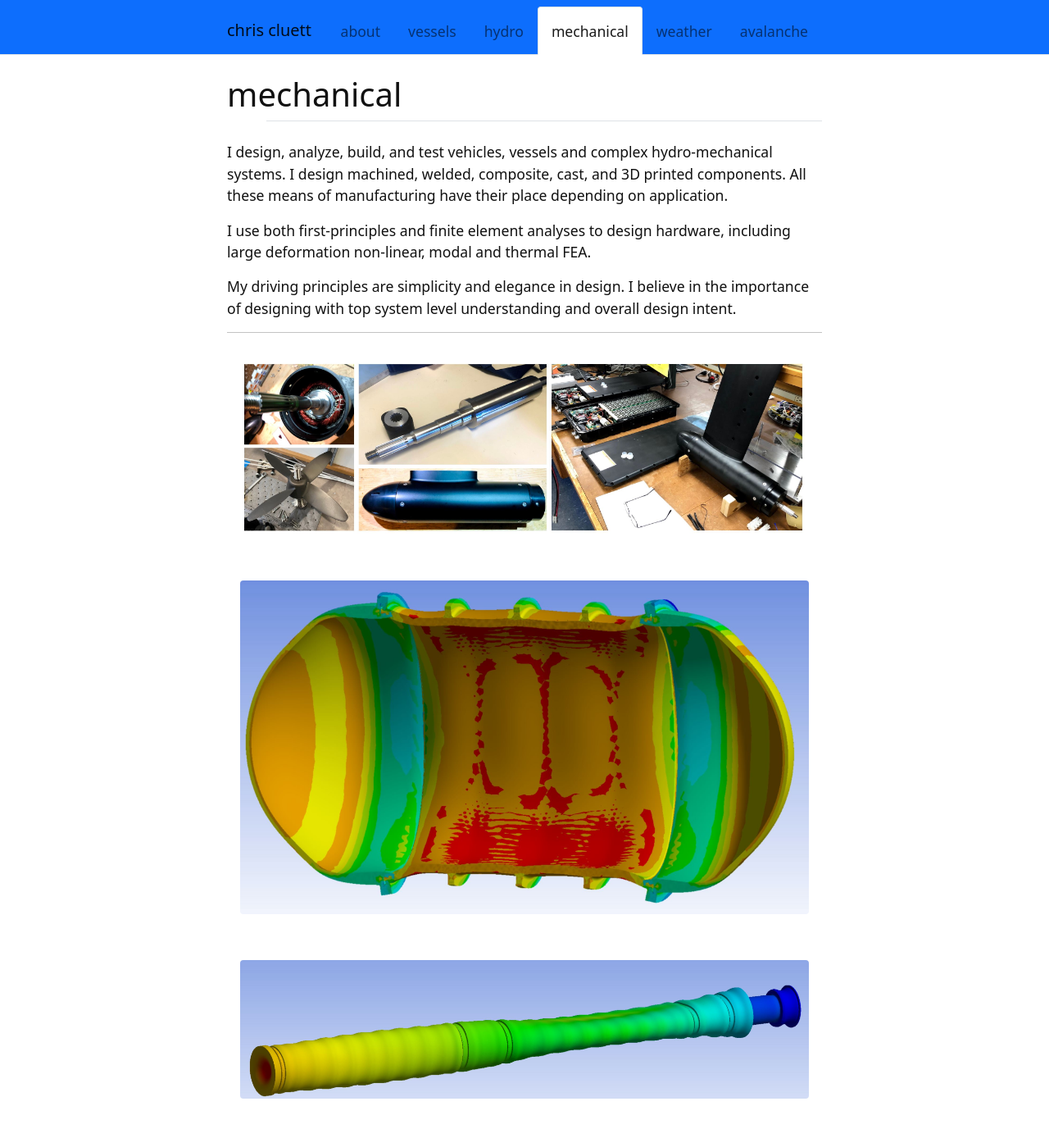
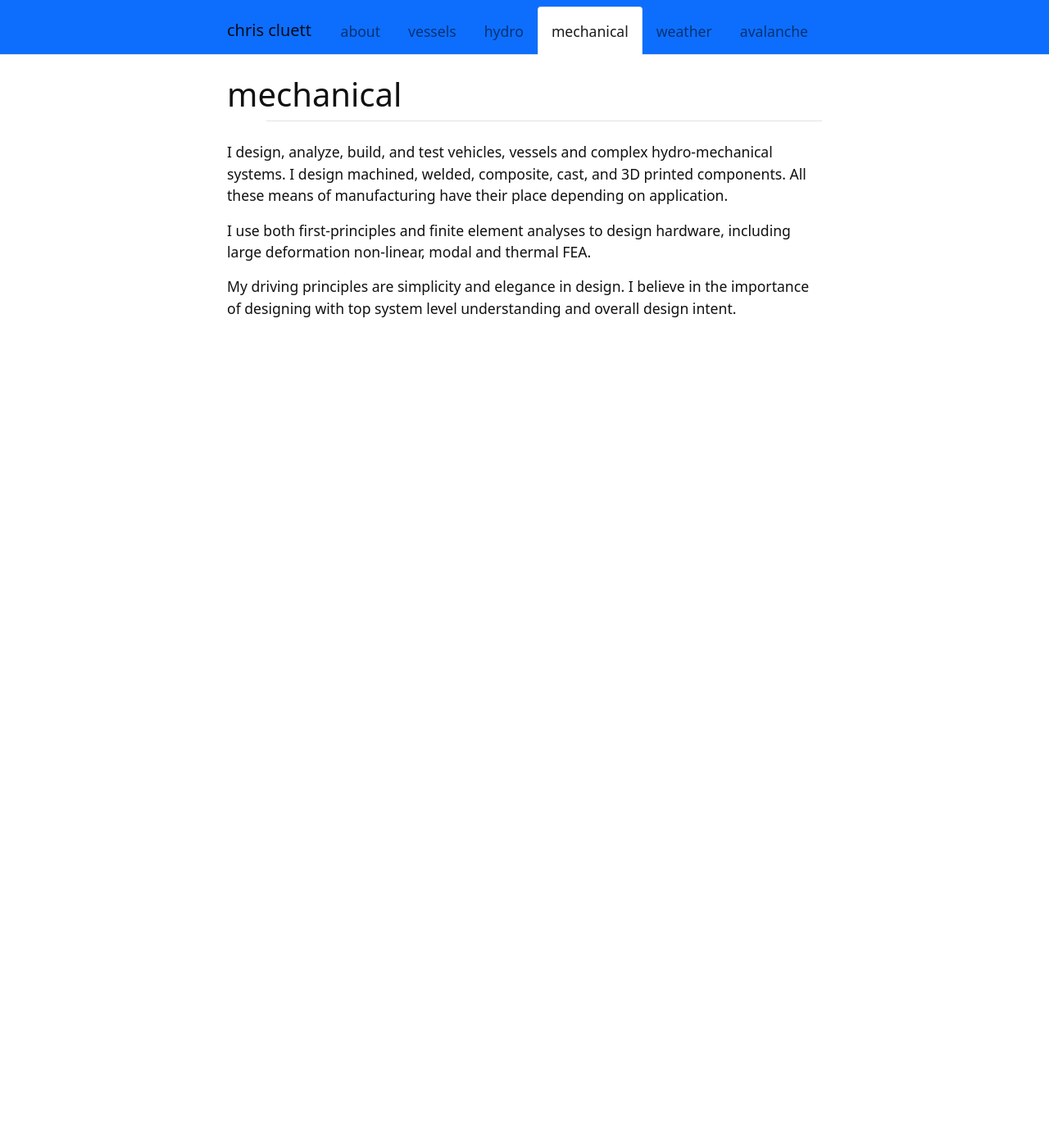
Before and after one commit to ccluett/website, a Jekyll site: the page built from content/3-mechanical.md, in a window 1280 px wide. Shown: the whole page at 82% size. Built offline with Jekyll 4.4.1, drawn with Linux system fonts in a browser that asks for light colours; after the commit the page ends 900 px from its top, so only the background shows below that.

Commit message:
Update 3-mechanical.md

```diff
--- a/content/3-mechanical.md
+++ b/content/3-mechanical.md
@@ -8,11 +8,3 @@ I design, analyze, build, and test vehicles, vessels and complex hydro-mechanica
 I use both first-principles and finite element analyses to design hardware, including large deformation non-linear, modal and thermal FEA.
 
 My driving principles are simplicity and elegance in design. I believe in the importance of designing with top system level understanding and overall design intent.
-
---------
-
-{% include figure.html img="fab2.JPG" width="100%" %}
-
-{% include figure.html img="tank.JPG" width="100%" %}
-
-{% include figure.html img="hull-fea.JPG" width="100%" %}
```
